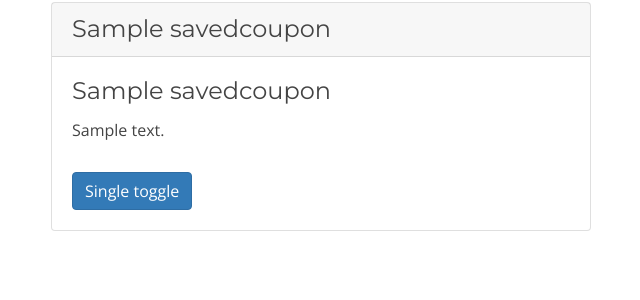
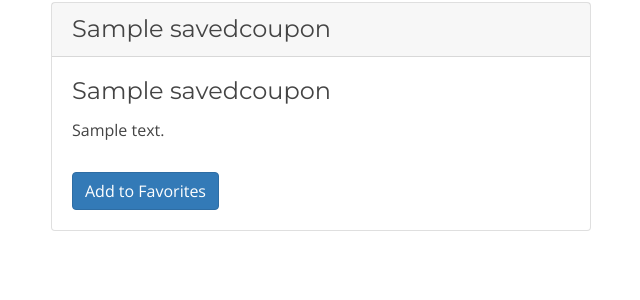
Before and after one commit to aaronhliang/Butter, a Flask app: page /favorites in a window 1280 px wide. Shown: the part 206-506 px from the top of the page, without its empty margins (34-674 px from the left). Run offline with Flask 2, Linux system fonts and the light colour scheme; a database or web service that is not in the repository returns one stand-in record (values such as "Sample title"); some libraries are stand-ins or nearby versions.

Commit message:
favorites page

```diff
--- a/templates/coupons.html
+++ b/templates/coupons.html
@@ -12,7 +12,6 @@
     <div class="col-md-6">
         <div class="card" style="margin-bottom: 5em">
         <img src="{{ coupon['deal']['image_url']}}" class="card-img-top">
-        <h2>Hei</h2>
           <h4 class="card-header">{{ coupon['deal']['title'] }}</h4>
           <div class="card-body">
             <h4 class="card-title">{{ coupon['deal']['short_title'] }}</h4>
@@ -24,7 +23,7 @@
             {{ coupon['deal']['merchant']['phone_number'] }}
             <p>Location: {{ coupon['deal']['merchant']['address'] }}</p>
             <p>Phone Number: {{ coupon['deal']['merchant']['phone_number'] }}</p>
-              <button type="button" class="btn btn-primary" data-toggle="button" aria-pressed="false" autocomplete="off">
+              <button type="button" class="btn btn-primary" data-toggle="button" aria-pressed="false" autocomplete="off" id="{{ coupon['deal']['id'] }}" onclick="doAjax({{ coupon['deal']['id'] }})">
                     Add to favorites
               </button>
           </div>
@@ -32,8 +31,6 @@
     </div>
     {% endfor %}
     </div>
-</div>
-
 
 
 {% endblock %}
--- a/templates/favorites.html
+++ b/templates/favorites.html
@@ -17,7 +17,7 @@
             <p class="card-text"> {{ coupon['description'] }}</p>
 
               <button type="button" class="btn btn-primary" data-toggle="button" aria-pressed="false" autocomplete="off">
-                  Single toggle
+                  Add to Favorites
               </button>
           </div>
         </div>
@@ -27,4 +27,5 @@
 </div>
 
 
+
 {% endblock %}
```
